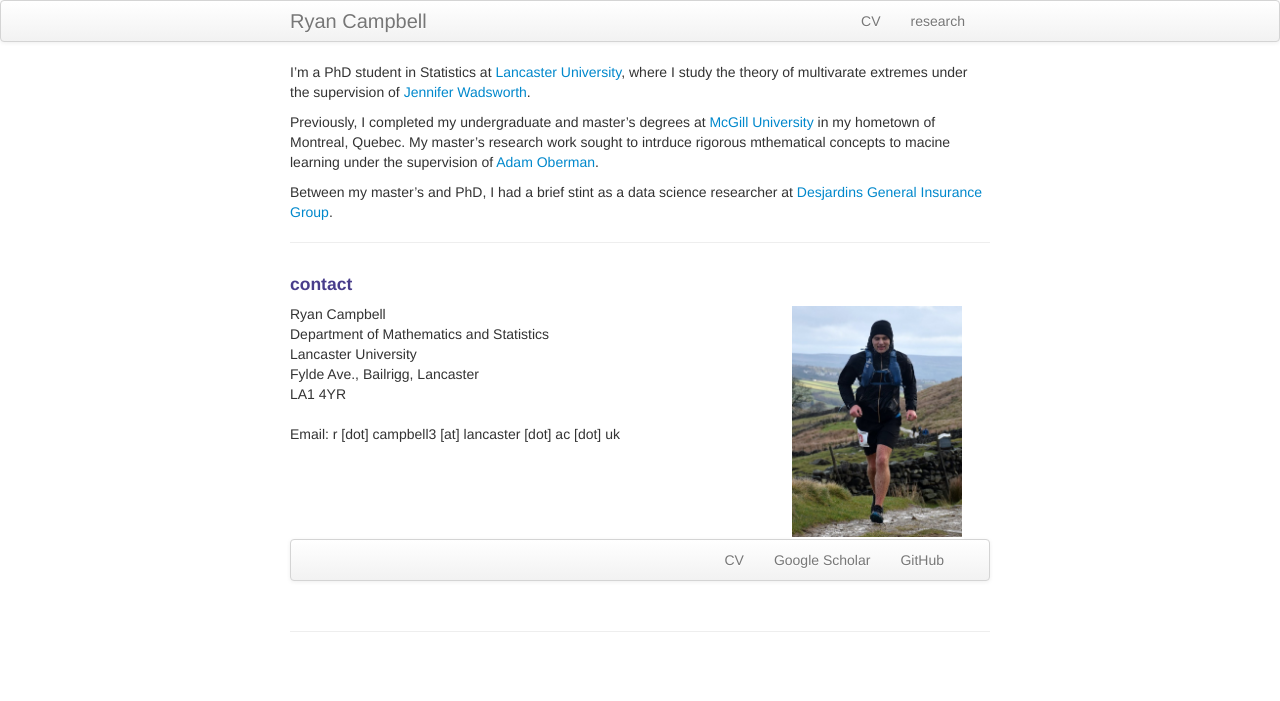
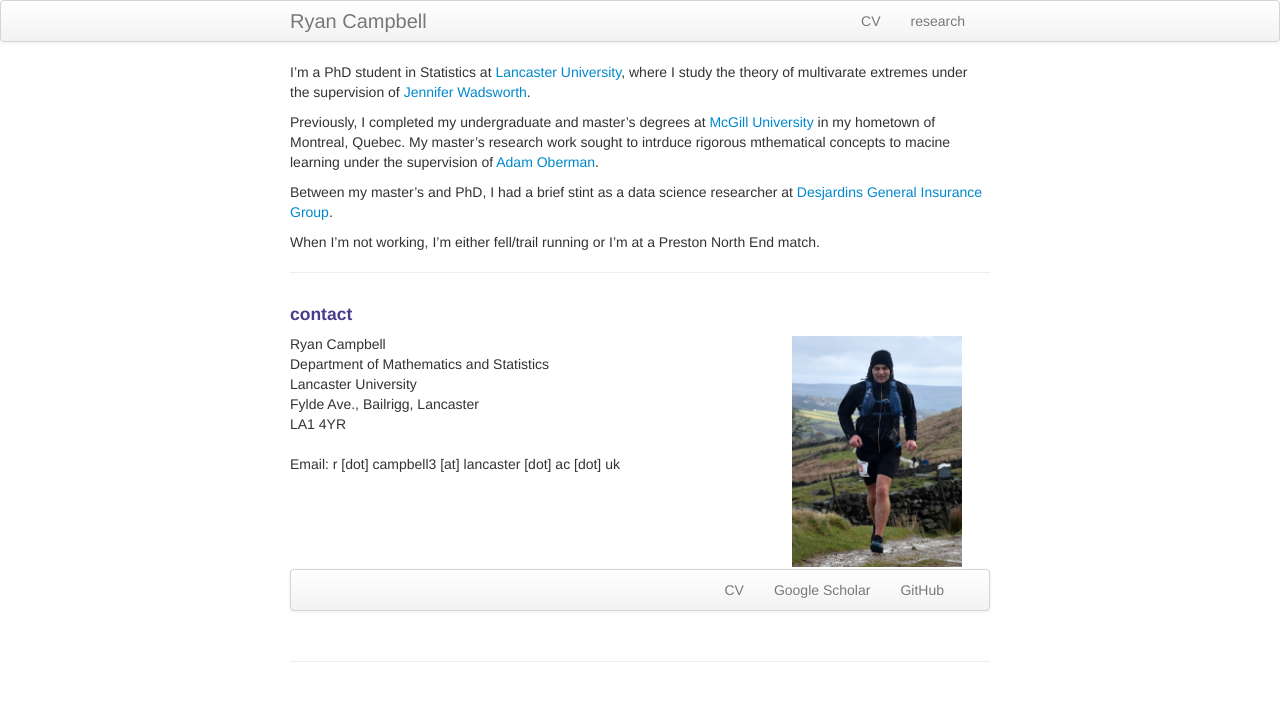
Before and after one commit to ryancampbell514/ryancampbell514.github.io, a Jekyll site: the page built from index.md, in a window 1280 px wide. Shown: the top 701 px of the page. Built offline with Jekyll 4.4.1, drawn with Linux system fonts in a browser that asks for light colours.

Commit message:
added more info

```diff
--- a/index.md
+++ b/index.md
@@ -10,6 +10,8 @@ I'm a PhD student in Statistics at [Lancaster University](https://www.lancaster.
 Previously, I completed my undergraduate and master's degrees at [McGill University](https://www.mcgill.ca/mathstat/){:target="_blank"} in my hometown of Montreal, Quebec. My master's research work sought to intrduce rigorous mthematical concepts to macine learning under the supervision of [Adam Oberman](https://www.adamoberman.net/){:target="_blank"}.
 
 Between my master's and PhD, I had a brief stint as a data science researcher at [Desjardins General Insurance Group](https://www.desjardinsgeneralinsurance.com/){:target="_blank"}.
+
+When I'm not working, I'm either fell/trail running or I'm at a Preston North End match.
 
 ---
 
```
